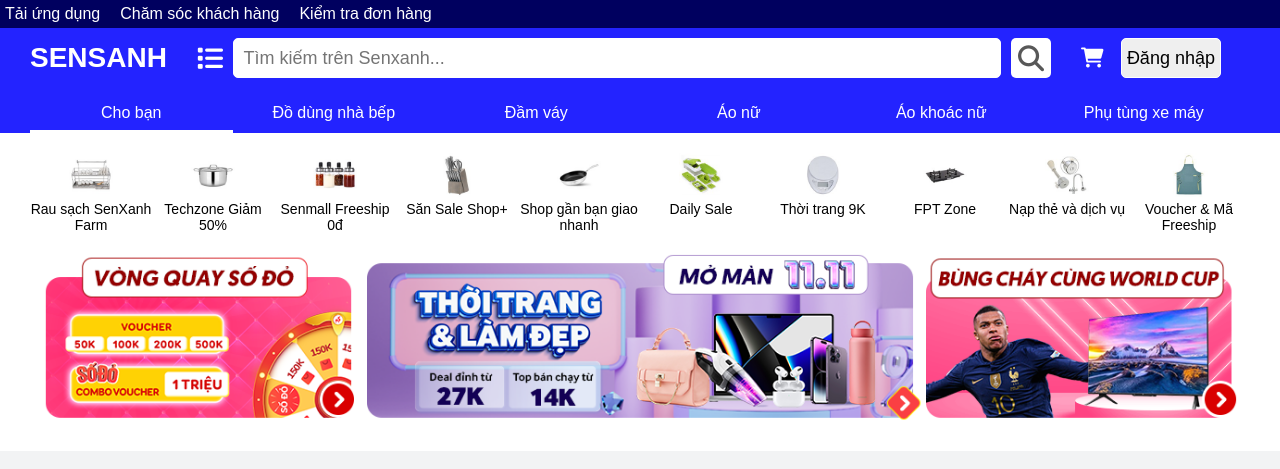
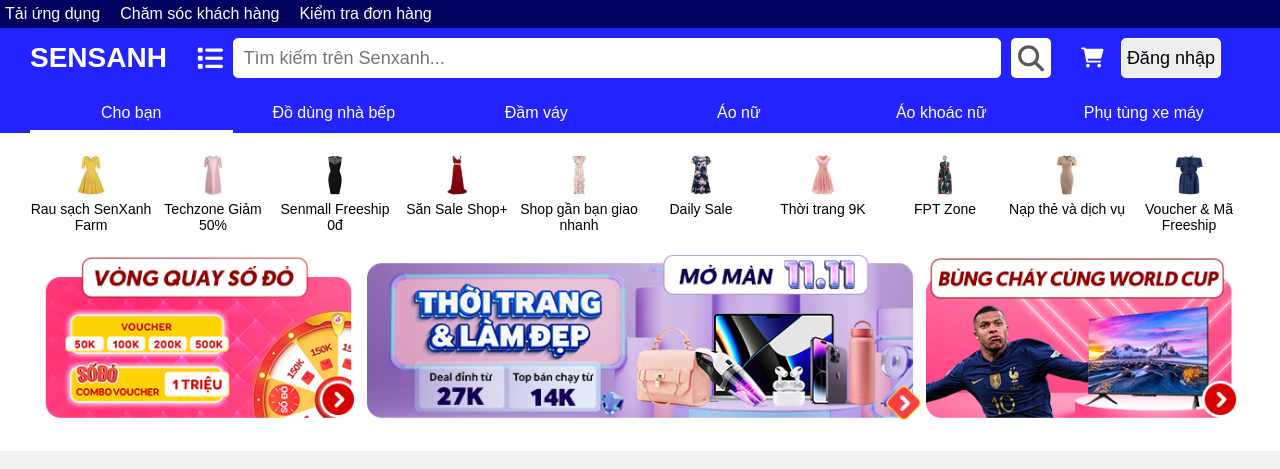
Before and after one commit to TanTheThoi/WebCuoiKi, a plain HTML site: page page2.html in a window 1280 px wide. Shown: the top 469 px of the page. Drawn offline with nearby package versions, Linux system fonts and the light colour scheme.

Commit message:
Update page2.html

```diff
--- a/page2.html
+++ b/page2.html
@@ -1281,7 +1281,7 @@
                 </div>
                 <div class="find"><i class="fa-solid fa-magnifying-glass"></i></div>
                 <div class="cart"> <a href="https://tanthethoi.github.io/WebCuoiKi/cart.html"><i class="fa-solid fa-cart-shopping cart"></i></a> </div>
-                <button><a href="https://tanthethoi.github.io/WebCuoiKi/login.htm">Đăng nhập</a></button>
+                <button><a href="https://tanthethoi.github.io/WebCuoiKi/login.html">Đăng nhập</a></button>
 
             </div>
 
@@ -1293,50 +1293,50 @@
                     <a href="https://tanthethoi.github.io/WebCuoiKipage2.html"> <li>Đầm váy</li>  </a>
                     <a href="https://tanthethoi.github.io/WebCuoiKipage3.html"> <li>Áo nữ</li> </a>
                     <a href="https://tanthethoi.github.io/WebCuoiKi/page4.html"> <li>Áo khoác nữ</li></a>
-                    <a href="https://tanthethoi.github.io/WebCuoiKi/page5.htm"> <li>Phụ tùng xe máy</li> </a>
+                    <a href="https://tanthethoi.github.io/WebCuoiKi/page5.html"> <li>Phụ tùng xe máy</li> </a>
                 </ul>
             </div>
        </div>
 
        <div class="children-items">
         <a href="">
-                <img src="IMG/bep1.jpg" alt="">
+            <img src="IMG/vay1.jpg" alt="">
             <p>Rau sạch SenXanh Farm</p>
         </a>
         <a href="">
-                <img src="IMG/bep2.jpg" alt="">
+            <img src="IMG/vay2.jpg"alt="">
             <p>Techzone Giảm 50%</p>
         </a>
         <a href="">
-                <img src="IMG/bep3.jpg" alt="">
+            <img src="IMG/vay3.jpg"alt="">
             <p>Senmall Freeship 0đ</p>
         </a>
         <a href="">
-                <img src="IMG/bep4.jpg" alt="">
+            <img src="IMG/vay4.jpg"alt="">
             <p>Săn Sale Shop+</p>
         </a>
         <a href="">
-                <img src="IMG/bep5.jpg" alt="">
+            <img src="IMG/vay5.jpg"alt="">
             <p>Shop gần bạn giao nhanh</p>
         </a>
         <a href="">
-                <img src="IMG/bep6.jpg" alt="">
+            <img src="IMG/vay6.jpg"alt="">
             <p>Daily Sale</p>
         </a>
         <a href="">
-                <img src="IMG/bep7.jpg" alt="">
+            <img src="IMG/vay7.jpg"alt="">
             <p>Thời trang 9K</p>
         </a>
         <a href="">
-                <img src="IMG/bep8.jpg" alt="">
+            <img src="IMG/vay8.jpg"alt="">
             <p>FPT Zone</p>
         </a>
         <a href="">
-                <img src="IMG/bep9.jpg" alt="">
+            <img src="IMG/vay9.jpg"alt="">
             <p>Nạp thẻ và dịch vụ</p>
         </a>
         <a href="">
-                <img src="IMG/bep10.jpg" alt="">
+            <img src="IMG/vay10.jpg" alt="">
             <p>Voucher & Mã Freeship</p>
         </a>
     </div>
```
Lines whose indentation alone changed are shown as unchanged.
